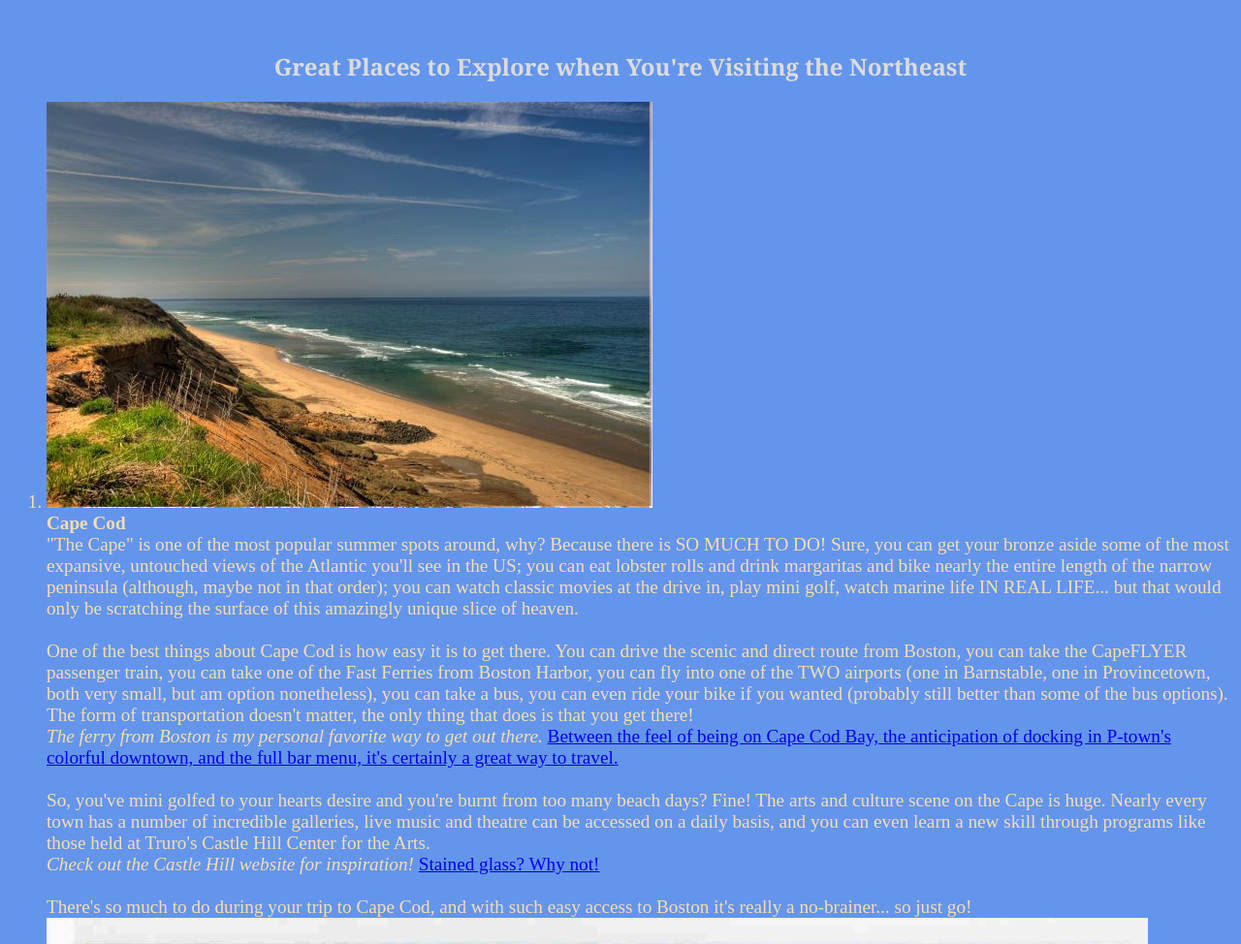
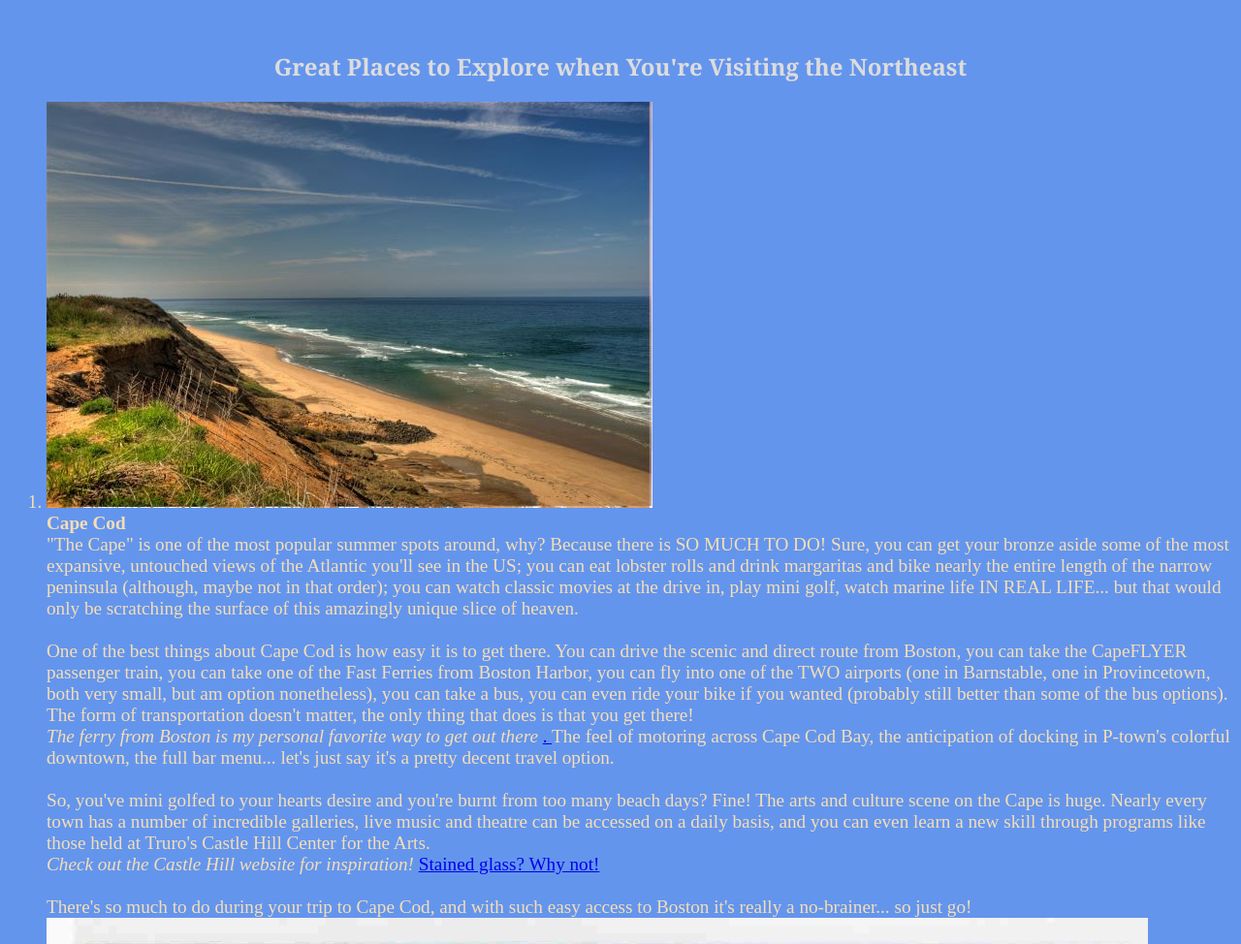
Before and after one commit to mollytreadwell/Tavel-Guide, a plain HTML site: page index.html in a window 1280 px wide. Shown: the part 95-1069 px from the top of the page at 97% size. Drawn offline with Linux system fonts and the light colour scheme.

Commit message:
Update index.html

```diff
--- a/index.html
+++ b/index.html
@@ -32,7 +32,7 @@
     <br>
     One of the best things about Cape Cod is how easy it is to get there. You can drive the scenic and direct route from Boston, you can take the CapeFLYER passenger train, you can take one of the Fast Ferries from Boston Harbor, you can fly into one of the TWO airports (one in Barnstable, one in Provincetown, both very small, but am option nonetheless), you can take a bus, you can even ride your bike if you wanted (probably still better than some of the bus options). The form of transportation doesn't matter, the only thing that does is that you get there!
    <br>
-    <i>The ferry from Boston is my personal favorite way to get out there.</i> <a href= "https://baystatecruisecompany.com/"> Between the feel of being on Cape Cod Bay, the anticipation of docking in P-town's colorful downtown, and the full bar menu, it's certainly a great way to travel. </a>
+    <i>The ferry from Boston is my personal favorite way to get out there</i> <a href= "https://baystatecruisecompany.com/"> . </a> The feel of motoring across Cape Cod Bay, the anticipation of docking in P-town's colorful downtown, the full bar menu... let's just say it's a pretty decent travel option.
 <br>
   <br>
 So, you've mini golfed to your hearts desire and you're burnt from too many beach days? Fine! The arts and culture scene on the Cape is huge. Nearly every town has a number of incredible galleries, live music and theatre can be accessed on a daily basis, and you can even learn a new skill through programs like those held at Truro's Castle Hill Center for the Arts.
```
